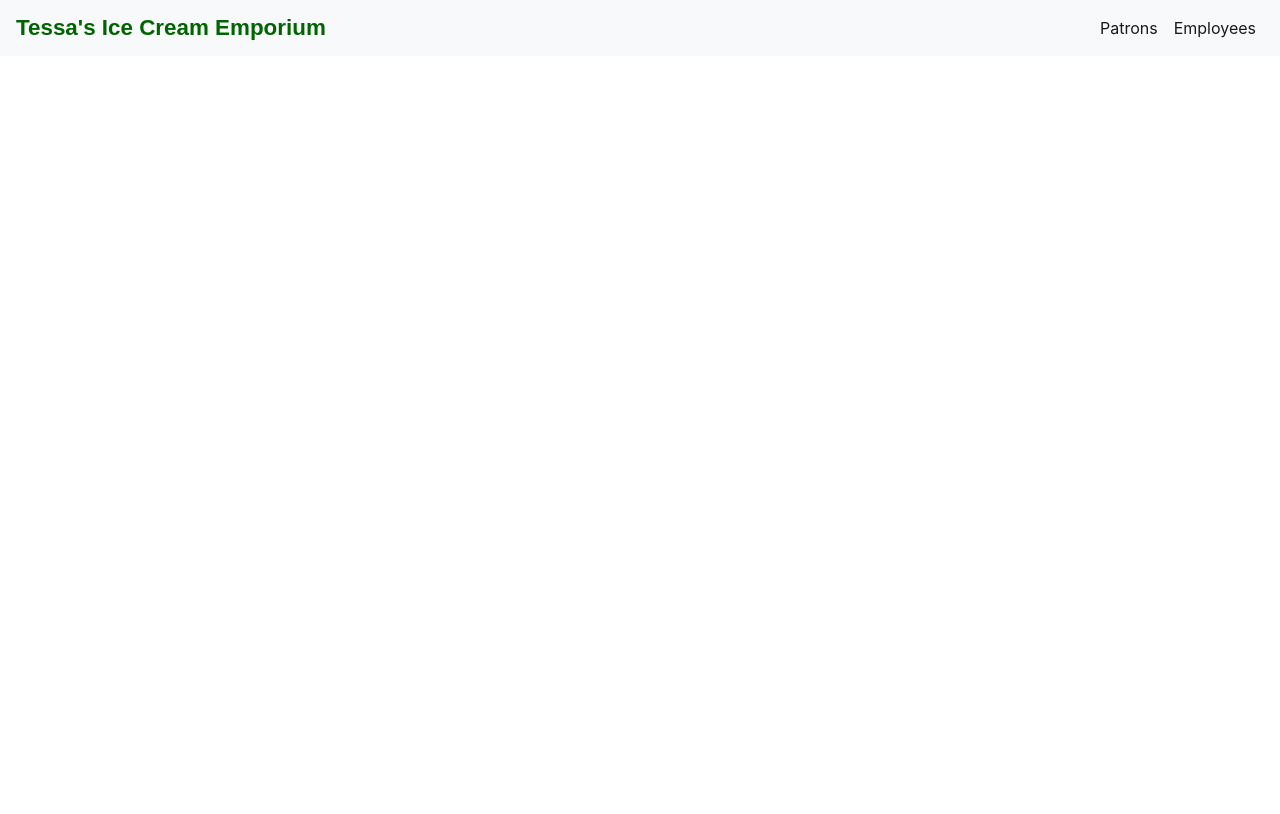
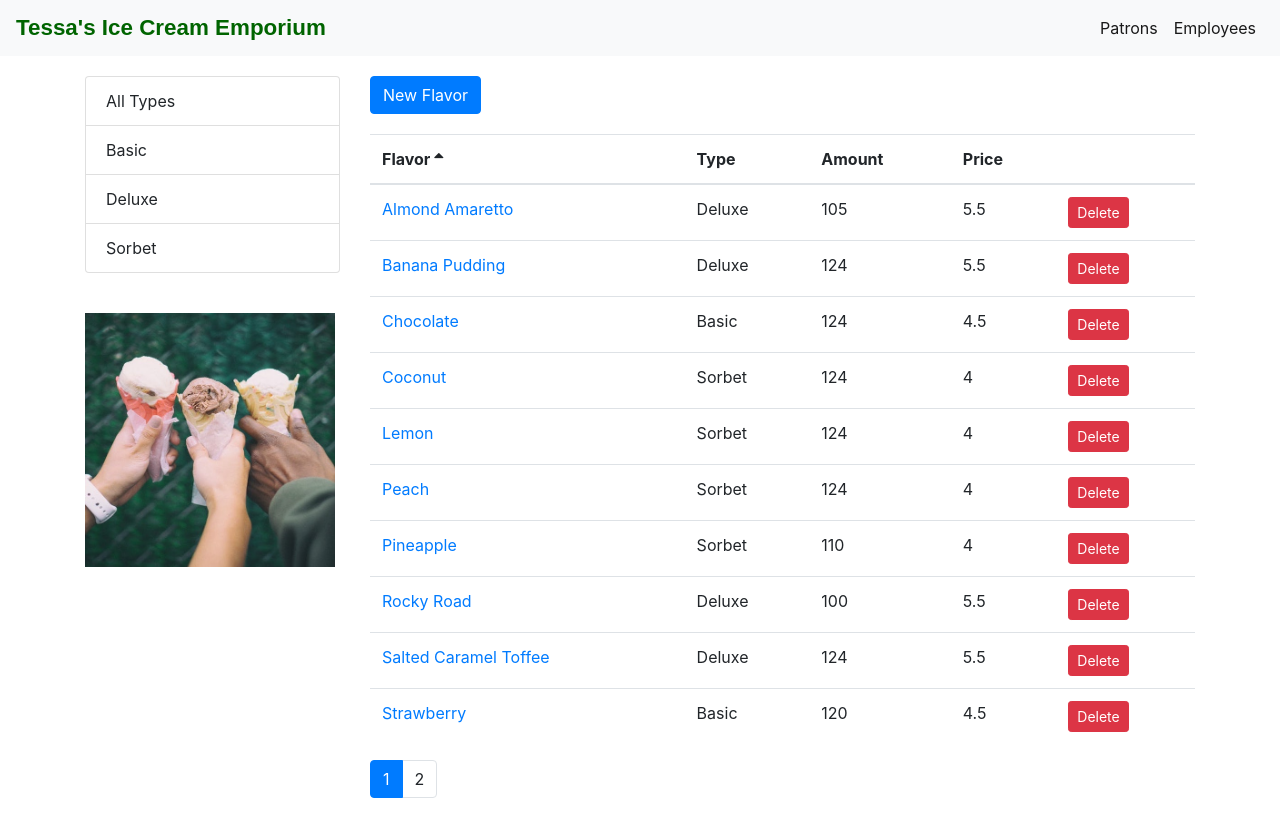
Before and after one commit to tessasullivan/ice-cream-emporium, a React (Create React App) app: page /employees in a window 1280 px wide. Built offline with nearby package versions, Linux system fonts and the light colour scheme.

Commit message:
Now patrons get a list of ice creams with no ability to edit or delete and employees can edit or delete

```diff
--- a/src/App.js
+++ b/src/App.js
@@ -5,6 +5,7 @@ import IceCream from "./components/IceCreamMain/IceCream";
 // import IceCreamImage from "./components/IceCreamImage";
 import IceCreamForm from "./components/IceCreamForm/IceCreamForm";
 import NavBar from "./components/NavBar/navBar";
+import Employees from "./components/Employees/employees";
 
 class App extends Component {
   render() {
@@ -13,13 +14,16 @@ class App extends Component {
         <NavBar />
         <main className="container">
           <Switch>
-            {/* <Route path="/employees" render={props => (
-
-            )} */}
+            <Route
+              path="/employees"
+              render={props => (
+                <Employees currentRouterPath={props.location.pathname} />
+              )}
+            />
             <Route path="/flavors/:id" component={IceCreamForm} />
             <Route path="/flavors" component={IceCream} />
-          <Redirect from="/" exact to="/flavors" />
-          {/* <Redirect to="/not-found" /> */}
+            <Redirect from="/" exact to="/flavors" />
+            {/* <Redirect to="/not-found" /> */}
           </Switch>
         </main>
       </React.Fragment>
--- /dev/null
+++ b/src/components/Employees/employees.jsx
@@ -0,0 +1,13 @@
+import React from 'react';
+import IceCream from "../IceCreamMain/IceCream";
+
+const Employees = (props) => {
+  return (
+    <div>
+      {/* <h2>Manage Ice Cream</h2> */}
+      <IceCream currentRouterPath={props.currentRouterPath}/>
+    </div>
+   );
+}
+
+export default Employees;
--- a/src/components/IceCreamMain/IceCream.jsx
+++ b/src/components/IceCreamMain/IceCream.jsx
@@ -98,6 +98,7 @@ class IceCream extends Component {
               sortColumn={sortColumn}
               onSort={this.handleSort}
               onDelete={this.handleDelete}
+              currentRouterPath={this.props.currentRouterPath}
             />
             <Pagination
               itemsCount={totalCount}
--- a/src/components/IceCreamTable/iceCreamTable.jsx
+++ b/src/components/IceCreamTable/iceCreamTable.jsx
@@ -4,16 +4,46 @@ import { Link } from "react-router-dom";
 import Table from "../common/table";
 
 class IceCreamTable extends Component {
-  columns = [
-    {
+  // columns = [
+  //   {
+  //     path: "name",
+  //     label: "Flavor",
+  //     content: flavor => <Link to={`flavors/${flavor._id}`}>{flavor.name}</Link>
+  //   },
+  //   { path: "type.name", label: "Type" },
+  //   { path: "amountInStock", label: "Amount" },
+  //   { path: "price", label: "Price" },
+  //   {
+  //     key: "delete",
+  //     content: flavor => (
+  //       <button
+  //         onClick={() => this.props.onDelete(flavor)}
+  //         className="btn btn-danger btn-sm"
+  //       >
+  //         Delete
+  //       </button>
+  //     )
+  //   }
+  // ];
+
+  configureTableContent = currentRouterPath => {
+    // These columns are the same for patrons and employees
+    let columns = [
+      { path: "type.name", label: "Type" },
+      { path: "amountInStock", label: "Amount" },
+      { path: "price", label: "Price" }
+    ];
+    console.log(currentRouterPath);
+    // If currentRouterPath is employees, enable link to ice cream(for editing), delete, and sell buttons
+    if (currentRouterPath === "/employees") {
+      columns.unshift({
         path: "name",
         label: "Flavor",
-      content: flavor => <Link to={`flavors/${flavor._id}`}>{flavor.name}</Link>
-    },
-    { path: "type.name", label: "Type" },
-    { path: "amountInStock", label: "Amount" },
-    { path: "price", label: "Price" },
-    {
+        content: flavor => (
+          <Link to={`flavors/${flavor._id}`}>{flavor.name}</Link>
+        )
+      });
+      columns.push({
         key: "delete",
         content: flavor => (
           <button
@@ -23,14 +53,25 @@ class IceCreamTable extends Component {
             Delete
           </button>
         )
+      });
+    } else {
+      columns.unshift({
+        path: "name",
+        label: "Flavor"
+      });
     }
-  ];
+
+    console.log(columns);
+    return columns;
+  };
 
   render() {
-    const { flavors, onSort, sortColumn } = this.props;
+    const { flavors, onSort, sortColumn, currentRouterPath } = this.props;
+    // this.configureTableContent();
     return (
       <Table
-        columns={this.columns}
+        // columns={this.columns}
+        columns={this.configureTableContent(currentRouterPath)}
         data={flavors}
         sortColumn={sortColumn}
         onSort={onSort}
```
Lines whose indentation alone changed are shown as unchanged.
